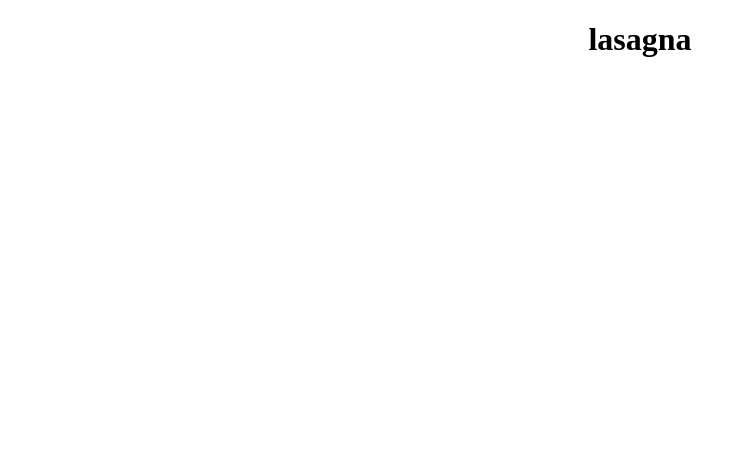
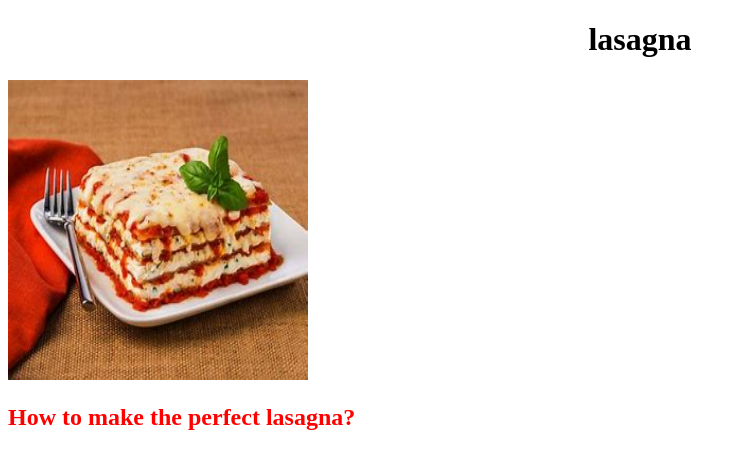
Before and after one commit to AbuzerZulkifly/odin-recipes, a plain HTML site: page recipes/lasagna/lasagna.html in a window 1280 px wide. Shown: the whole page, without its empty margins (0-746 px from the left). Drawn offline with Linux system fonts and the light colour scheme.

Commit message:
Added a picture of the item and styled the font

```diff
--- a/recipes/lasagna/lasagna.html
+++ b/recipes/lasagna/lasagna.html
@@ -6,7 +6,9 @@
         <h1><center>lasagna</center></h1>
    </head>
 <body>
-
+    <img src="OIP (1).jpg" alt="Picture of lasagna" class="center" height="300" width="300">
+    <h2 style="color: red;" > How to make the perfect lasagna? </h2>
+    <p></p>
 </body>
 
 
```
